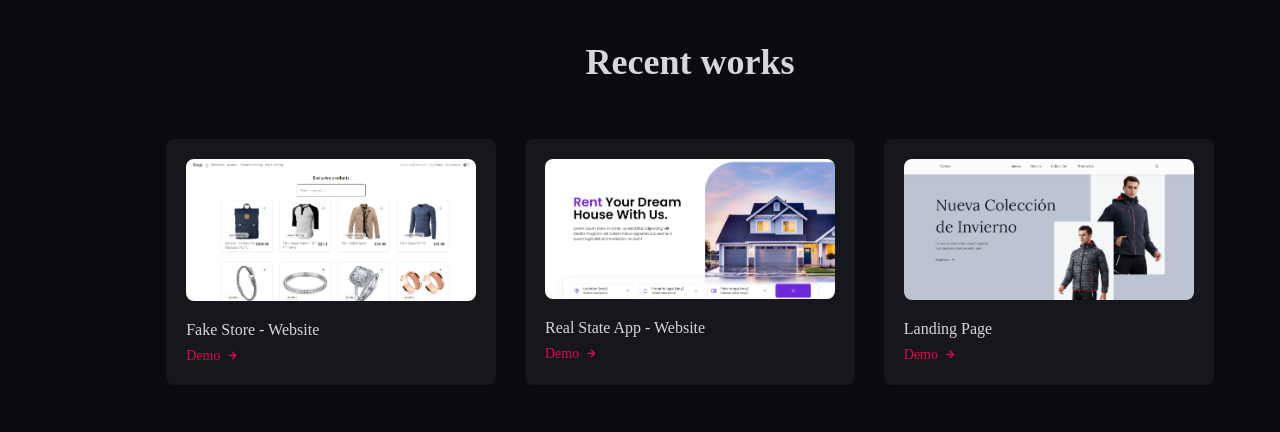
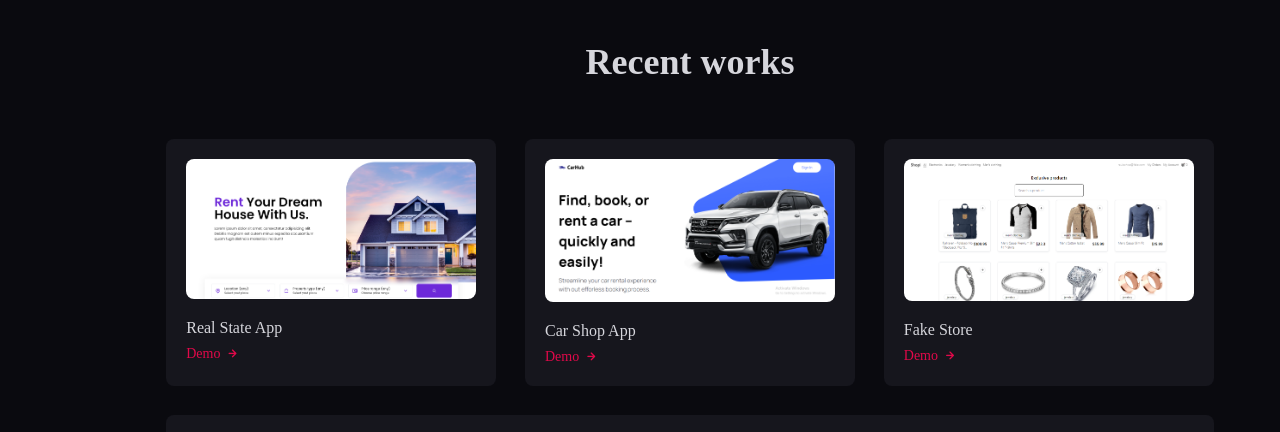
Before and after one commit to raulochoaH/portfolio, a plain HTML site: page index.html in a window 1280 px wide. Shown: the part 2140-2572 px from the top of the page. Drawn offline with nearby package versions, Linux system fonts and the light colour scheme.

Commit message:
feat: add new project

```diff
--- a/index.html
+++ b/index.html
@@ -270,14 +270,47 @@
 
             <div class="work__container container grid">
 
+
                 <div class="work__card">
-                    <img src="/assets/ecommerce.png" alt="" class="work__img">
-                    <h3 class="work__title">Fake Store - Website</h3>
+                    <img src="/assets/real-state.png" alt="" class="work__img">
+                    <h3 class="work__title">Real State App</h3>
                     <span class="work__button">Demo
                         <i class="uil uil-arrow-right work__button-icon"></i>
                     </span>
                     <div class="portfolio__item-details">
-                        <h3 class="details__title">Fake Store - Website</h3>
+                        <h3 class="details__title">Real State App</h3>
+                        <p class="details__description">The application allows users to search, browse and view details of different properties, including photos, price and property type. Users can filter their searches by different criteria, such as price and property type.</p>
+                        <ul class="details__info">
+                            <li>Technologies - <span>HTML, CSS, tailwind CSS, JavaScript, ReactJS</span></li>
+                            <li>Demo - <span><a href="https://real-state-raul.vercel.app/" target="_blank">Click here</a></span></li>
+                        </ul>
+                    </div>
+                </div>
+
+                <div class="work__card">
+                    <img src="/assets/car-shop.png" alt="" class="work__img">
+                    <h3 class="work__title">Car Shop App</h3>
+                    <span class="work__button">Demo
+                        <i class="uil uil-arrow-right work__button-icon"></i>
+                    </span>
+                    <div class="portfolio__item-details">
+                        <h3 class="details__title">Car Shop App</h3>
+                        <p class="details__description">The Car Shop App developed with Next.js offers users the ability to browse, search and view details of various vehicles, including photographs, prices and vehicle types. Users have the functionality to filter their searches according to different criteria, vehicle type, fuel type and year making it easy to locate options that fit their preferences and needs.  With Next.js, the Car Shop application ensures optimal performance and fast response, enhancing the overall online car shopping experience.</p>
+                        <ul class="details__info">
+                            <li>Technologies - <span>HTML, CSS, tailwind CSS, JavaScript, Next.js</span></li>
+                            <li>Demo - <span><a href="https://car-shop-v1.vercel.app/" target="_blank">Click here</a></span></li>
+                        </ul>
+                    </div>
+                </div>
+
+                <div class="work__card">
+                    <img src="/assets/ecommerce.png" alt="" class="work__img">
+                    <h3 class="work__title">Fake Store</h3>
+                    <span class="work__button">Demo
+                        <i class="uil uil-arrow-right work__button-icon"></i>
+                    </span>
+                    <div class="portfolio__item-details">
+                        <h3 class="details__title">Fake Store</h3>
                         <p class="details__description">This website was created using a Fake Store API to simulate a functional online store. The API provided real-time data for products, prices, images and product descriptions, allowing for a more realistic and authentic user experience.</p>
                         <ul class="details__info">
                             <li>Technologies - <span>HTML, CSS, tailwind CSS, JavaScript, ReactJS</span></li>
@@ -287,24 +320,7 @@
 
                 </div>
 
-                <div class="work__card">
-                    <img src="/assets/real-state.png" alt="" class="work__img">
-                    <h3 class="work__title">Real State App - Website</h3>
-                    <span class="work__button">Demo
-                        <i class="uil uil-arrow-right work__button-icon"></i>
-                    </span>
-                    <div class="portfolio__item-details">
-                        <h3 class="details__title">Real State App - Website</h3>
-                        <p class="details__description">The application allows users to search, browse and view details of different properties, including photos, price and property type. Users can filter their searches by different criteria, such as price and property type.</p>
-                        <ul class="details__info">
-                            <li>Technologies - <span>HTML, CSS, tailwind CSS, JavaScript, ReactJS</span></li>
-                            <li>Demo - <span><a href="https://real-state-raul.vercel.app/" target="_blank">Click here</a></span></li>
-                        </ul>
-                    </div>
-
-                </div>
-
-                <div class="work__card">
+                <div class="work__card landing__card">
                     <img src="/assets/landing-page.png" alt="" class="work__img">
                     <h3 class="work__title">Landing Page</h3>
                     <span class="work__button">Demo
--- a/style.css
+++ b/style.css
@@ -631,6 +631,9 @@ main {
     border-radius: .5rem;
 }
 
+.landing__card {
+    grid-area: 2 / 4 / 2 / 1;
+}
 
 .portfolio__item-details {
     display: none;
```
Also changed, not shown: assets/car-shop.png (added).
